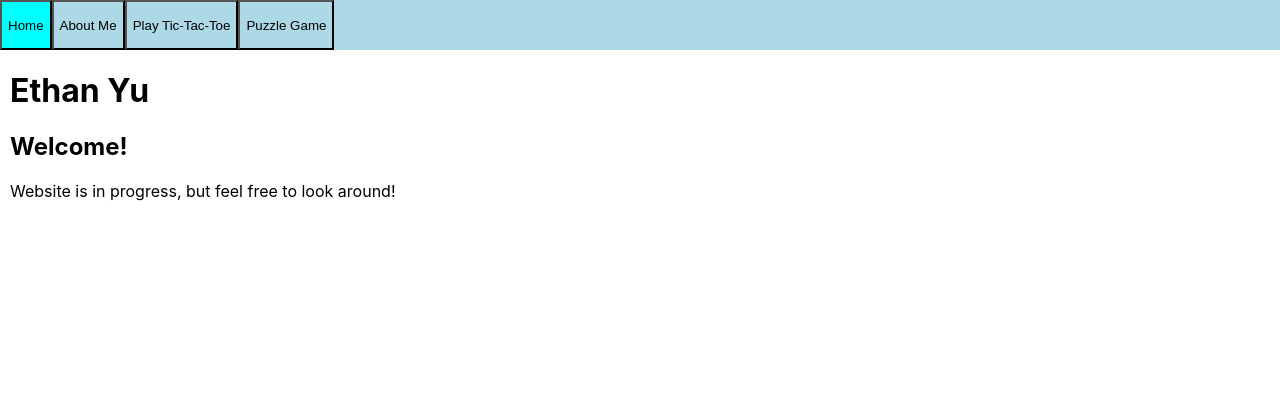
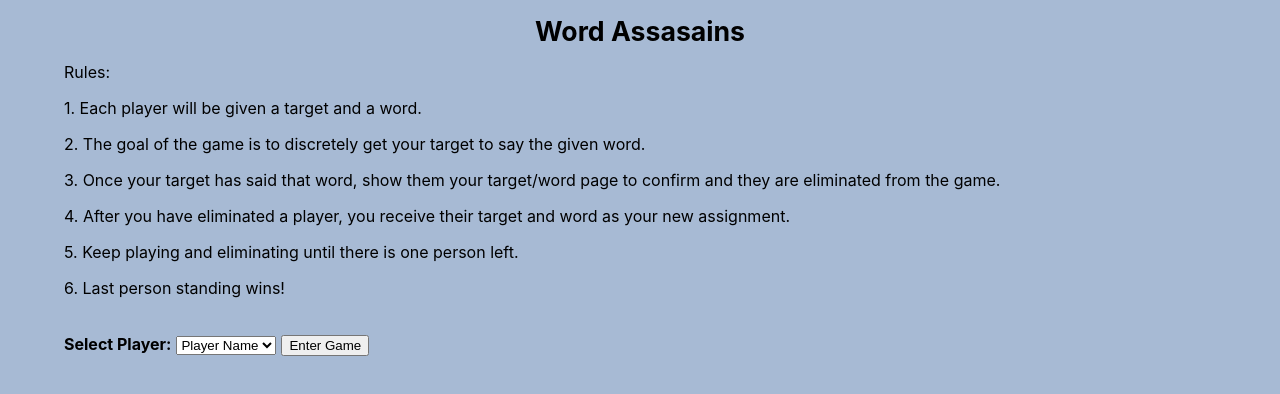
Before and after one commit to ethanyu27/ethan_web_home, a React (Create React App) app: page /partygame in a window 1280 px wide. Shown: the top 394 px of the page. Built offline with nearby package versions, Linux system fonts and the light colour scheme.

Commit message:
initial party game implementation

```diff
--- a/package.json
+++ b/package.json
@@ -13,7 +13,10 @@
     "@types/react-dom": "^18.2.18",
     "react": "^18.2.0",
     "react-dom": "^18.2.0",
+    "react-modal": "^3.16.1",
+    "react-router-dom": "^6.26.2",
     "react-scripts": "5.0.1",
+    "styled-components": "^6.1.13",
     "typescript": "^4.9.5",
     "web-vitals": "^2.1.4"
   },
@@ -45,6 +48,7 @@
   },
   "devDependencies": {
     "@types/lodash": "^4.17.5",
+    "@types/react-modal": "^3.16.3",
     "gh-pages": "^6.1.1"
   }
 }
--- a/src/App.tsx
+++ b/src/App.tsx
@@ -6,18 +6,31 @@ import { Home } from './Home';
 import { TabView } from './TabView';
 import { TicTacToe } from './TicTacToe';
 
+import {
+  BrowserRouter as Router,
+  Routes,
+  Route,
+} from "react-router-dom";
+import { WordAssasains } from "./party_game/WordAssasains";
 
 function App() {
 
+  const mainView = (<TabView
+    tabs={[
+      {title: "Home", component: <Home/>},
+      {title: "About Me", component: <About/>},
+      {title: "Play Tic-Tac-Toe", component: <TicTacToe/>, spacing: 2},
+      {title: "Puzzle Game", component: <BeforeAfterGame/>}
+    ]}
+  />);
+
   return (
-    <TabView
-      tabs={[
-        {title: "Home", component: <Home/>},
-        {title: "About Me", component: <About/>},
-        {title: "Play Tic-Tac-Toe", component: <TicTacToe/>, spacing: 2},
-        {title: "Puzzle Game", component: <BeforeAfterGame/>}
-      ]}
-    />
+    <Router>
+      <Routes>
+        <Route path="/" element={mainView}/>
+        <Route path="/partygame" element={<WordAssasains/>}/>
+      </Routes>
+    </Router>
   );
 }
 
--- /dev/null
+++ b/src/party_game/GameDialog.tsx
@@ -0,0 +1,32 @@
+import Modal from 'react-modal';
+import './WordAssasains.css';
+
+export interface GameDialogProps {
+    dialogText: string;
+    modalOpen: boolean;
+    dialogBody?: any;
+    hasConfirm?: boolean;
+    handleConfirm?: () => void;
+    closeModal: () => void;
+}
+
+export function GameDialog(props: GameDialogProps) {
+    return (
+        <Modal isOpen={props.modalOpen} className={"Game-Dialog"}>
+            <div className={"Game-Content"}>
+                <label className={"Dialog-Label"}>{props.dialogText}</label>
+                <br></br>
+                {props.dialogBody}
+                <div className={"Div-Center"}>
+                    {props.hasConfirm && <button style={{marginRight: "5px"}} onClick={() => {
+                        props.closeModal();
+                        props.handleConfirm?.();
+                    }}>Confirm</button>}
+                    <button onClick={() => props.closeModal()}>{props.hasConfirm ? "Cancel" : "Okay"}</button>
+                </div>
+            </div>
+        </Modal>
+    )
+}
+
+export default GameDialog;
--- /dev/null
+++ b/src/party_game/WordAssasains.css
@@ -0,0 +1,59 @@
+.Game-Background {
+    height: 100vh;
+    background-color: #a7bad4;
+}
+
+.Game-Content {
+    width: 90%;
+    margin: auto;
+    display: flex;
+    flex-direction: column;
+}
+
+.Heading-Label {
+    padding: 15px;
+    text-align: center;
+    font-size: 20pt;
+    font-weight: bold;
+}
+
+.Name-Label {
+    padding-right: 5px;
+    font-weight: bold;
+}
+
+.Name-Field {
+    margin-right: 5px;
+}
+
+.Game-Dialog {
+    background-color: #a7bad4;
+    width: 80%;
+    margin: auto;
+    margin-top: 10px;
+    display: flex;
+    flex-direction: column;
+    padding: 15px;
+    border-radius: 10px;
+}
+
+.Dialog-Label {
+    text-align: center;
+    font-weight: bold;
+}
+
+.Div-Center {
+    display: flex;
+    justify-content: center;
+}
+
+.Player-Label {
+    padding: 15px;
+    text-align: center;
+    font-size: 15pt;
+    font-weight: bold;
+}
+
+.Player-Button {
+    margin: 5px;
+}
--- /dev/null
+++ b/src/party_game/WordAssasains.tsx
@@ -0,0 +1,129 @@
+import React from 'react';
+import './WordAssasains.css';
+import Players from './players.json';
+
+import { GameDialog } from './GameDialog';
+
+const RULES: string[] = [
+    "Each player will be given a target and a word.",
+    "The goal of the game is to discretely get your target to say the given word.",
+    "Once your target has said that word, show them your target/word page to confirm and they are eliminated from the game.",
+    "After you have eliminated a player, you receive their target and word as your new assignment.",
+    "Keep playing and eliminating until there is one person left.",
+    "Last person standing wins!"];
+
+const INVALID_NAME: string = "Please select a player";
+const RULES_TITLE: string = "Rules:";
+const WIN_TEXT: string = "You Win!";
+
+const PLAYER_DATA: {[key: string] : {target: string, word: string}} = Players;
+const NAMES = Object.keys(PLAYER_DATA);
+const BLANK_TARGET = {target: "", word: ""};
+
+export function WordAssasains() {
+    const options = [(<option disabled selected>Player Name</option>), ...NAMES.map(opt => (<option>{opt}</option>))];
+    const rules = RULES.map((line, ind) => (<p>{`${ind + 1}. ${line}`}</p>));
+
+    const [name, setName] = React.useState<string>("");
+    const [targetData, setTargetData] = React.useState<{target: string, word: string}>(BLANK_TARGET);
+    const [modaltext, setModalText] = React.useState<string>(INVALID_NAME);
+    const [modalOpen, setModalOpen] = React.useState<boolean>(false);
+    const [hasConfirm, setHasConfirm] = React.useState<boolean>(false);
+    const [dialogBody, setDialogBody] = React.useState<React.ReactNode[]>();
+    const [instructionMode, setInstructionMode] = React.useState<boolean>(true);
+
+    const handleEnter = () => {
+        if (NAMES.includes(name))
+        {
+            setTargetData(PLAYER_DATA[name] ?? BLANK_TARGET);
+            setInstructionMode(false);
+        } else {
+            setModalText(INVALID_NAME);
+            setHasConfirm(false);
+            setDialogBody(undefined);
+            setModalOpen(true);
+        }
+    }
+
+    const showRules = () => {
+        setModalText(RULES_TITLE);
+        setHasConfirm(false);
+        setDialogBody(rules);
+        setModalOpen(true);
+    }
+
+    const handleElimination = () => {
+        setModalText(`Please Confirm that ${targetData.target} has been eliminated`);
+        setHasConfirm(true);
+        setDialogBody(undefined);
+        setModalOpen(true);
+    }
+
+    const handleWin = () => {
+        setModalText(WIN_TEXT);
+        setHasConfirm(false);
+        setDialogBody(undefined);
+        setModalOpen(true);
+
+        setInstructionMode(true);
+        setName("");
+        setTargetData(BLANK_TARGET);
+    }
+
+    const handleConfirm = () => {
+        if (PLAYER_DATA[targetData.target]?.target === name)
+        {
+            handleWin();
+        }
+        else if (NAMES.includes(targetData.target)) {
+            setTargetData(PLAYER_DATA[targetData.target] ?? BLANK_TARGET);
+        } else {
+            console.log("An error occurred when retrieving player data");
+        }
+    }
+
+    const instructionContent = (<>
+        <div className={"Instruction-Text"}>
+            <label>{RULES_TITLE}</label>
+            {rules}
+        </div>
+        <br></br>
+        <div>
+            <label className={"Name-Label"}>Select Player:</label>
+            <select className={"Name-Field"} children={options} onChange={e => setName(e.target.value)}/>
+            <button onClick={handleEnter}>Enter Game</button>
+        </div>
+    </>);
+
+    const playerContent = (<>
+        <div className={"Div-Center"}>
+            <p>Dear {name}, you have the following assignment:</p>
+        </div>
+        <div className={"Div-Center"}>
+            <label className={"Player-Label"}>{`Target: ${targetData.target}`}</label>
+            <label className={"Player-Label"}>{`Word: ${targetData.word}`}</label>
+        </div>
+        <br></br>
+        <div className={"Div-Center"}>
+            <button className={"Player-Button"} onClick={showRules}>Rules</button>
+            <button className={"Player-Button"} onClick={handleElimination}>Player Eliminated</button>
+        </div>
+    </>);
+
+    return (
+        <div className={"Game-Background"}>
+            <div className={"Game-Content"}>
+                <label className={"Heading-Label"}>Word Assasains</label>
+                {instructionMode ? instructionContent : playerContent}
+            </div>
+            <GameDialog
+                dialogText={modaltext}
+                modalOpen={modalOpen}
+                dialogBody={dialogBody}
+                hasConfirm={hasConfirm}
+                handleConfirm={hasConfirm ? handleConfirm : undefined}
+                closeModal={() => setModalOpen(false)}
+            />
+        </div>
+    )
+}
--- /dev/null
+++ b/src/party_game/players.json
@@ -0,0 +1,7 @@
+{
+    "Brian": { "target": "Truelian", "word": "Test1"},
+    "Truelian": { "target": "Ethan", "word": "Test2"},
+    "Ethan": { "target": "Elissa", "word": "Test3"},
+    "Elissa": { "target": "Claire", "word": "Test4"},
+    "Claire": { "target": "Brian", "word": "Test5"}
+}
```
Also changed, not shown: 1 other file (tests, documents, lock files or other folders).
